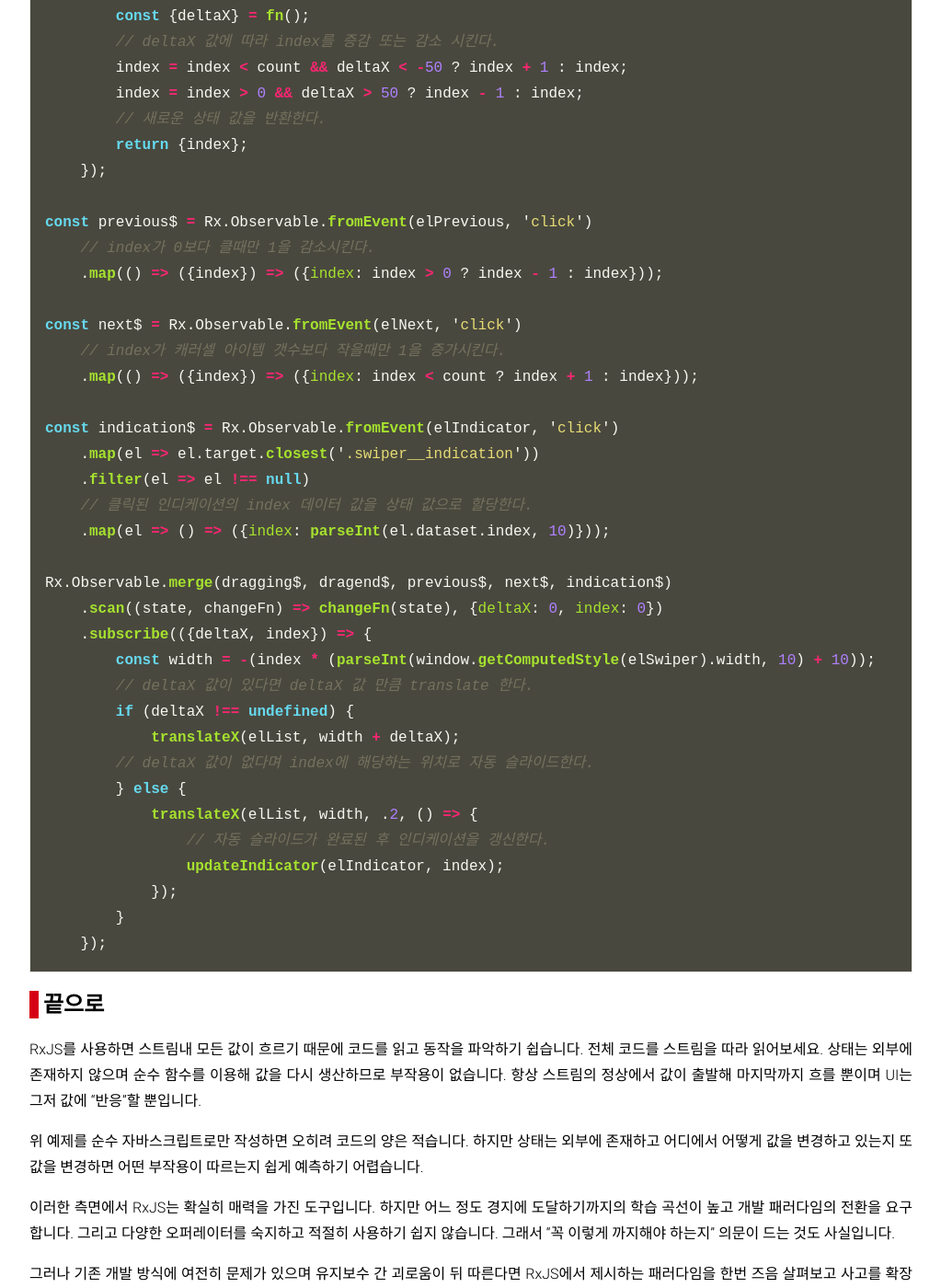
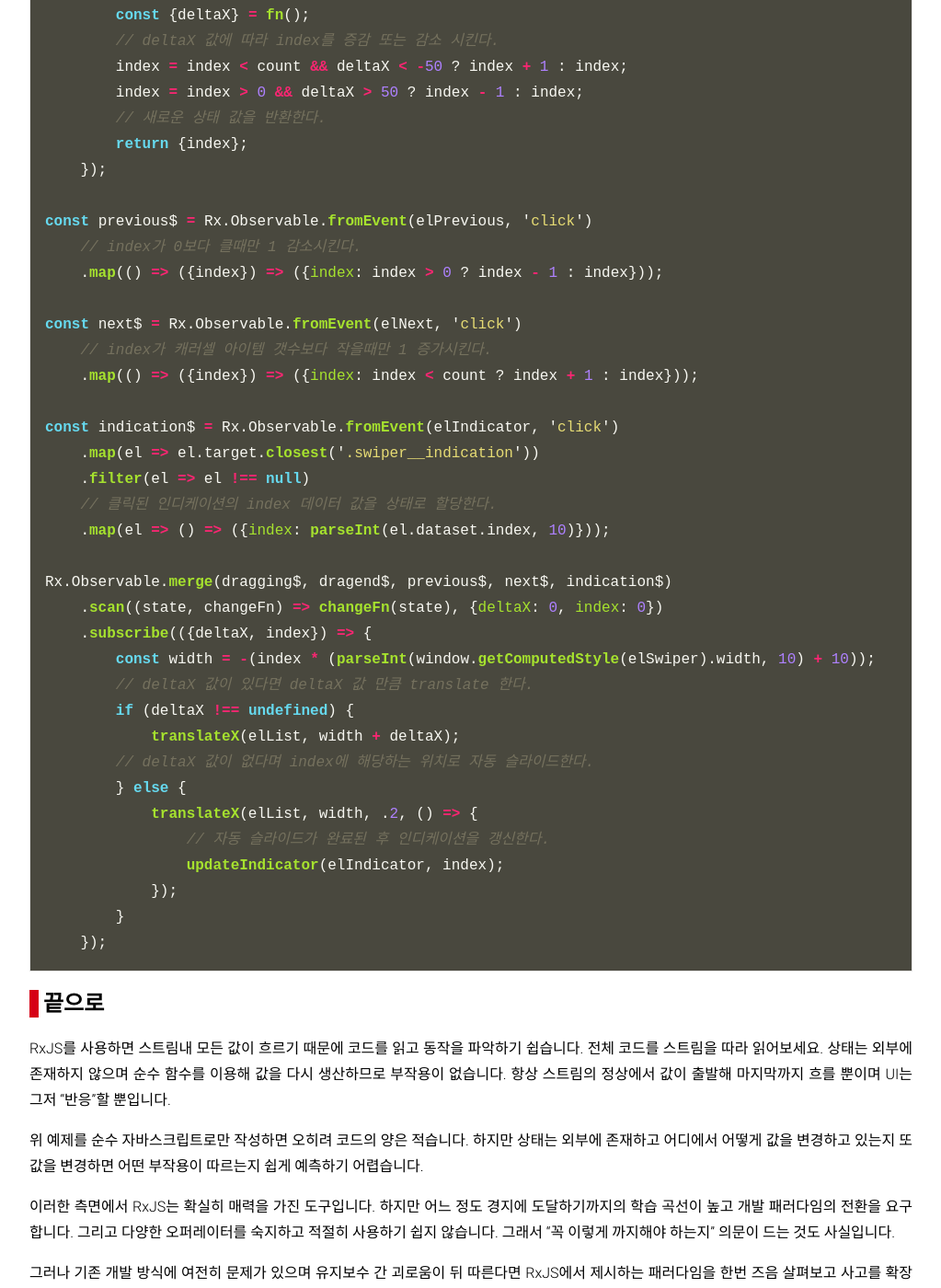
Before and after one commit to lezhin/lezhin.github.io, a Jekyll site: the page built from _posts/2017-10-08-create-carousel-with-rxjs.md, in a window 1280 px wide and 1400 px high, scrolled down 13662 px. Shown: the whole window at 92% size, without its empty margins (128-1151 px from the left). Built offline with Jekyll 4.4.1, drawn with Linux system fonts in a browser that asks for light colours; nearby versions of some CDN libraries; some web fonts are replaced; our own code applies the rules of GitHub Pages for plain Markdown files; some of the changed text lies outside the part shown.

Commit message:
Fix typo

````diff
--- a/_posts/2017-10-08-create-carousel-with-rxjs.md
+++ b/_posts/2017-10-08-create-carousel-with-rxjs.md
@@ -330,21 +330,21 @@ const dragend$ = dragging$
 
 마지막으로 [NEXT] 버튼을 누르면 다음으로 [PREV] 버튼을 누르면 이전으로 특정 인디케이션을 클릭하면 적절한 위치로 자동 슬라이드 되도록 수정합니다.
 
-앞 절에서 우리는 `scan` 오퍼레이터를 사용해 index 값을 갖는 State store를 만들었습니다. 이 상태 값을 변경하는 스트림을 만들면 이벤트 발생 시 변경된 상태가 흐르게 되고 최종적으로 UI에 반영될 것입니다.
+앞 절에서 우리는 `scan` 오퍼레이터를 사용해 index 값을 갖는 상태 스토어를 만들었습니다. 이 상태 값을 변경하는 스트림을 만들면 이벤트 발생 시 변경된 상태가 흐르게 되고 최종적으로 UI에 반영될 것입니다.
 
 ```javascript
 const previous$ = Rx.Observable.fromEvent(elPrevious, 'click')
-	// index가 0보다 클때만 1을 감소시킨다.
+	// index가 0보다 클때만 1 감소시킨다.
     .map(() => ({index}) => ({index: index > 0 ? index - 1 : index}));
 
 const next$ = Rx.Observable.fromEvent(elNext, 'click')
-    // index가 캐러셀 아이템 갯수보다 작을때만 1을 증가시킨다.
+    // index가 캐러셀 아이템 갯수보다 작을때만 1 증가시킨다.
     .map(() => ({index}) => ({index: index < count ? index + 1 : index}));
 
 const indication$ = Rx.Observable.fromEvent(elIndicator, 'click')
     .map(el => el.target.closest('.swiper__indication'))
     .filter(el => el !== null)
-	// 클릭된 인디케이션의 index 데이터 값을 상태 값으로 할당한다.
+	// 클릭된 인디케이션의 index 데이터 값을 상태로 할당한다.
     .map(el => () => ({index: parseInt(el.dataset.index, 10)}));
 ```
 
@@ -415,17 +415,17 @@ const dragend$ = dragging$
     });
 
 const previous$ = Rx.Observable.fromEvent(elPrevious, 'click')
-    // index가 0보다 클때만 1을 감소시킨다.
+    // index가 0보다 클때만 1 감소시킨다.
     .map(() => ({index}) => ({index: index > 0 ? index - 1 : index}));
 
 const next$ = Rx.Observable.fromEvent(elNext, 'click')
-    // index가 캐러셀 아이템 갯수보다 작을때만 1을 증가시킨다.
+    // index가 캐러셀 아이템 갯수보다 작을때만 1 증가시킨다.
     .map(() => ({index}) => ({index: index < count ? index + 1 : index}));
 
 const indication$ = Rx.Observable.fromEvent(elIndicator, 'click')
     .map(el => el.target.closest('.swiper__indication'))
     .filter(el => el !== null)
-    // 클릭된 인디케이션의 index 데이터 값을 상태 값으로 할당한다.
+    // 클릭된 인디케이션의 index 데이터 값을 상태로 할당한다.
     .map(el => () => ({index: parseInt(el.dataset.index, 10)}));
 
 Rx.Observable.merge(dragging$, dragend$, previous$, next$, indication$)
@@ -447,7 +447,7 @@ Rx.Observable.merge(dragging$, dragend$, previous$, next$, indication$)
 
 ## 끝으로
 
-RxJS를 사용하면 스트림내 모든 값이 흐르기 때문에 코드를 읽고 동작을 파악하기 쉽습니다. 전체 코드를 스트림을 따라 읽어보세요. 상태는 외부에 존재하지 않으며 순수 함수를 이용해 값을 다시 생산하므로 부작용이 없습니다. 항상 스트림의 정상에서 값이 출발해 마지막까지 흐를 뿐이며 UI는 그저 값에 "반응"할 뿐입니다.
+RxJS를 사용하면 스트림내 모든 값이 흐르기 때문에 코드를 읽고 동작을 파악하기 쉽습니다. 전체 코드를 스트림을 따라 읽어보세요. 상태는 외부에 존재하지 않으며 순수 함수를 이용해 값을 다시 생산하므로 부작용이 없습니다. 항상 스트림의 정상에서 값이 출발해 마지막까지 흐를 뿐이며 UI는 그저 "반응"할 뿐입니다.
 
 위 예제를 순수 자바스크립트로만 작성하면 오히려 코드의 양은 적습니다. 하지만 상태는 외부에 존재하고 어디에서 어떻게 값을 변경하고 있는지 또 값을 변경하면 어떤 부작용이 따르는지 쉽게 예측하기 어렵습니다.
 
````
Also changed, not shown: other parts of _posts/2017-10-08-create-carousel-with-rxjs.md (+5 -5 lines).
